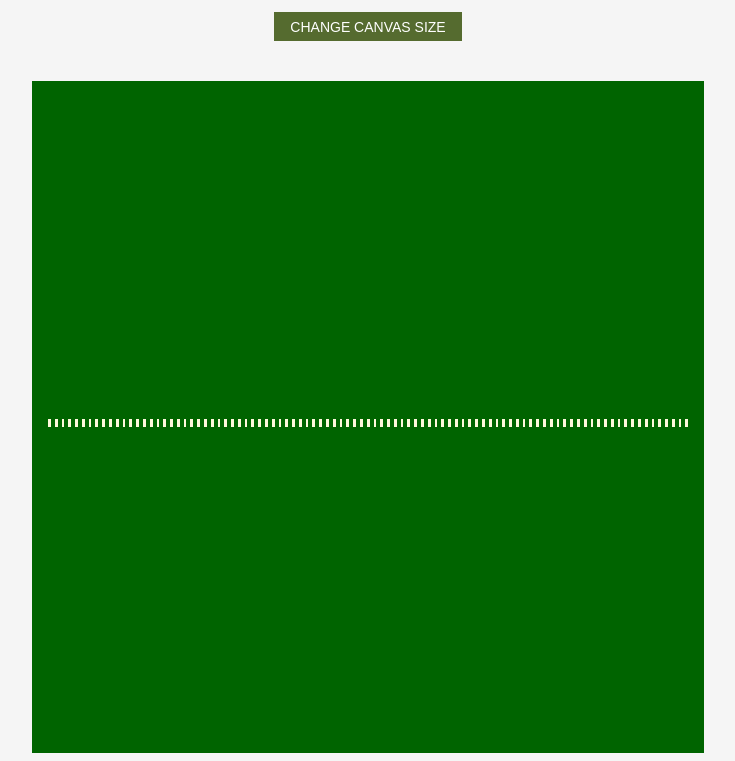
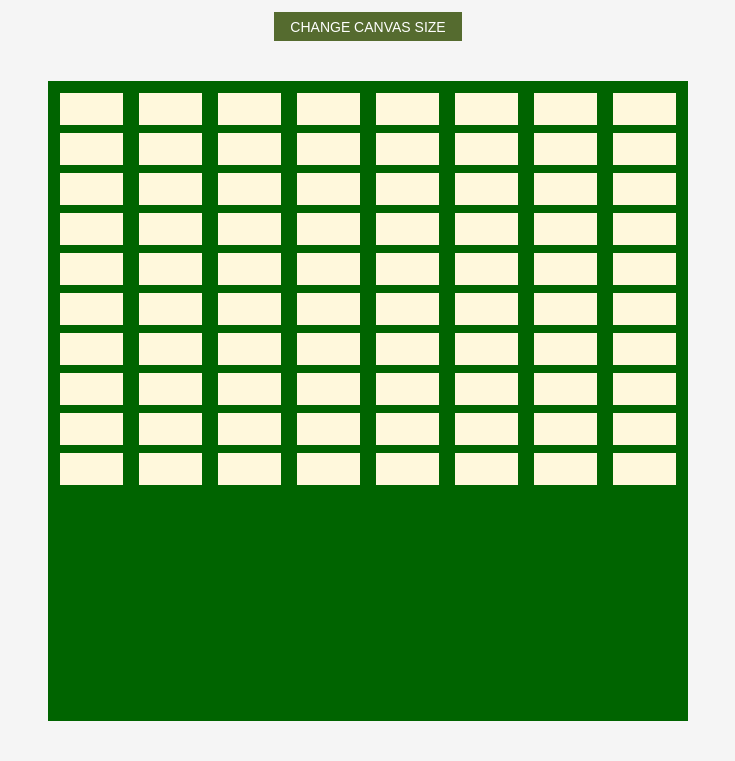
Before and after one commit to JimCajas/etch-a-sketch, a plain HTML site: page index.html in a window 1280 px wide. Shown: the part 109-870 px from the top of the page, without its empty margins (272-1007 px from the left). After the commit the page ends 838 px from the top, so only its background shows below. Drawn offline with Linux system fonts and the light colour scheme.

Commit message:
Generate specific number of cells in the grid

```diff
--- a/index.html
+++ b/index.html
@@ -13,7 +13,7 @@
 
             <button>CHANGE CANVAS SIZE</button>
 
-            <div class="grid-container">
+            <div class="container">
 
             </div>
         </section>
--- a/script.js
+++ b/script.js
@@ -1,13 +1,24 @@
 // Create a grid
-const canvasDot = 16
-let squares = canvasDot*canvasDot;
-for (let i = 1; i <= squares; i++) {
-    const gridItem = document.createElement("div");
-    gridItem.className = "grid-item";
-    const container = document.querySelector(".grid-container");
-    container.appendChild(gridItem);
 
-    gridItem.addEventListener("mouseenter", () => {
+const gridCols = 8;
+const gridRows = 10;
+
+const grid = document.createElement("div");
+grid.className = "grid";
+const container = document.querySelector(".container");
+
+for (let i = 0; i < gridCols; i++) {
+    const column = document.createElement("div");
+    column.className = "column";
+    for (let j = 0; j < gridRows; j++) {
+        const gridItem = document.createElement("div");
+        gridItem.className = "grid-item";
+        column.appendChild(gridItem);
+
+        gridItem.addEventListener("mouseenter", () => {
         gridItem.style.backgroundColor = "#ff4500";
-    })
+        })
+    }
+    grid.appendChild(column);
 }
+container.appendChild(grid);
--- a/style.css
+++ b/style.css
@@ -26,24 +26,27 @@ button{
     border-style: none;
 }
 
-.grid-container{
+.container {
     width: 40rem;
     height: 40rem;
     background-color: darkgreen;
+    margin-top: 2.5rem;
+}
+
+.grid {
     display: flex;
-    flex-wrap: wrap;
-    justify-content: stretch;
-    align-content: stretch;
-    gap: 0.25rem;
-    padding: 1rem;
-    margin-top: 2.5rem;
+    padding:0.25rem;
+    }
+
+.column {
+    flex: 1;
 
 }
 
-
 .grid-item{
     background-color: cornsilk;
-    max-width: 0.5rem;
-    max-height: 0.5rem;
-    flex-grow: 1;
+    height: 2rem;
+    margin: 0.5rem;
+
+
 }
```
